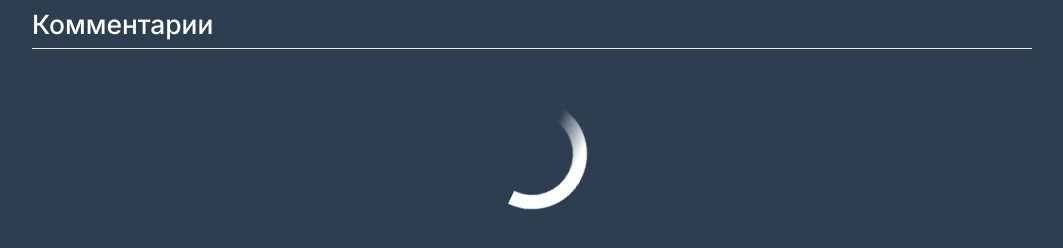
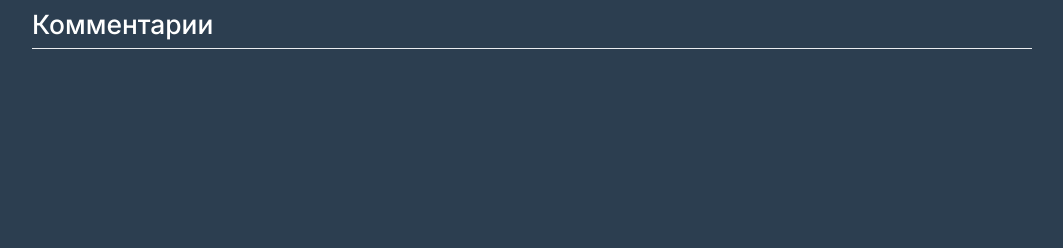
Before and after one commit to AdiosSySni/VueApiControl, a Vue app: page / in a window 1280 px wide. Shown: the part 334-582 px from the top of the page, without its empty margins (108-1171 px from the left). Built offline with nearby package versions, Linux system fonts and the light colour scheme.

Commit message:
add loaderTime

```diff
--- a/src/components/Comments.vue
+++ b/src/components/Comments.vue
@@ -3,20 +3,24 @@ import {ref, reactive, inject} from 'vue'
 import AppComment from './AppComment.vue'
 const commentsApi = inject('commentsApi')
 let isLoad = ref(false)
+const loader = ref("")
 
 const users = commentsApi.getComments()
-
 function loadComments() {
+    loader.value = "loader"
+    setTimeout(()=> {
             if(!isLoad.value) {
                 console.log('Check1')
                 commentsApi.fetchComments()
                 console.log(commentsApi.comments)
                 isLoad.value = true
+                loader.value = ""
             }
             else {
                 console.log('Check')
                 isLoad.value = false
             }
+        }, 2000)
 }
 
 </script>
@@ -28,7 +32,7 @@ function loadComments() {
         </p>
         <h2>Комментарии</h2>
         <app-comment v-if="isLoad" v-for="user in users" :key="user" :user="user"></app-comment>
-        <div  v-else class="loader"></div>
+        <div  :class="loader"></div>
   </div>
 </template>
 
```
Lines whose indentation alone changed are shown as unchanged.
